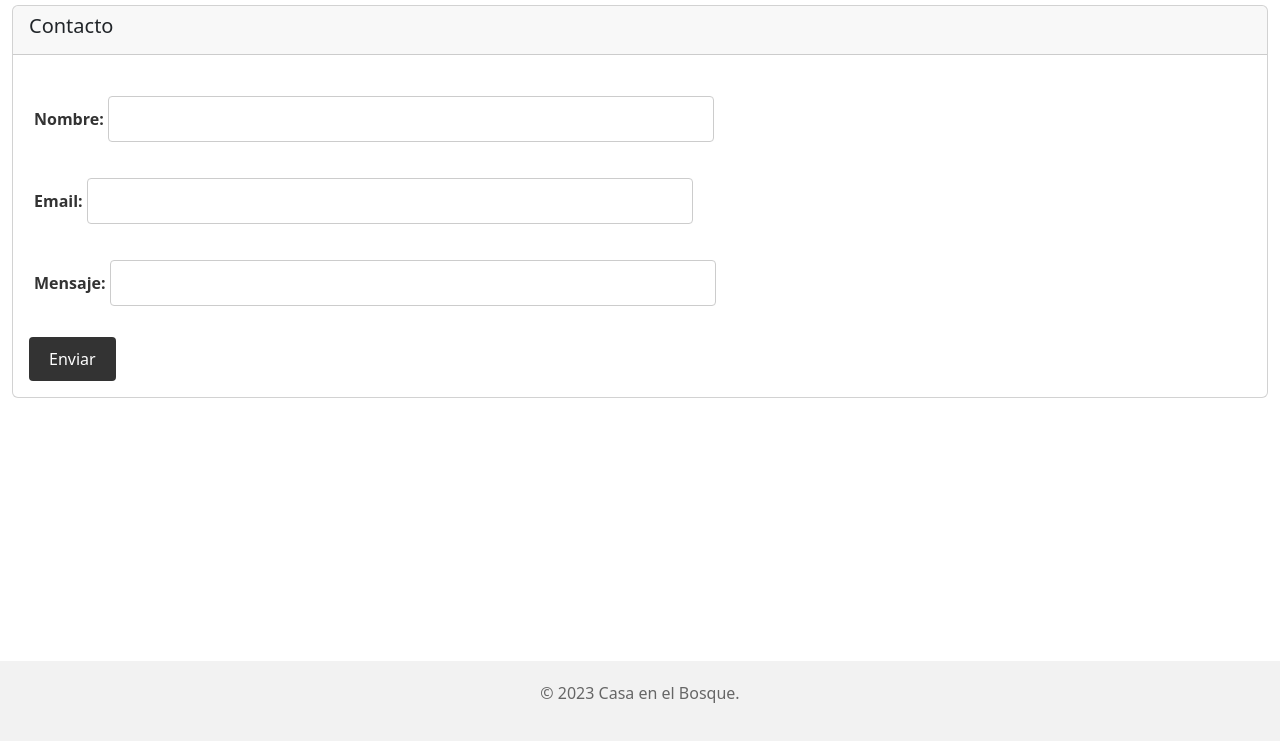
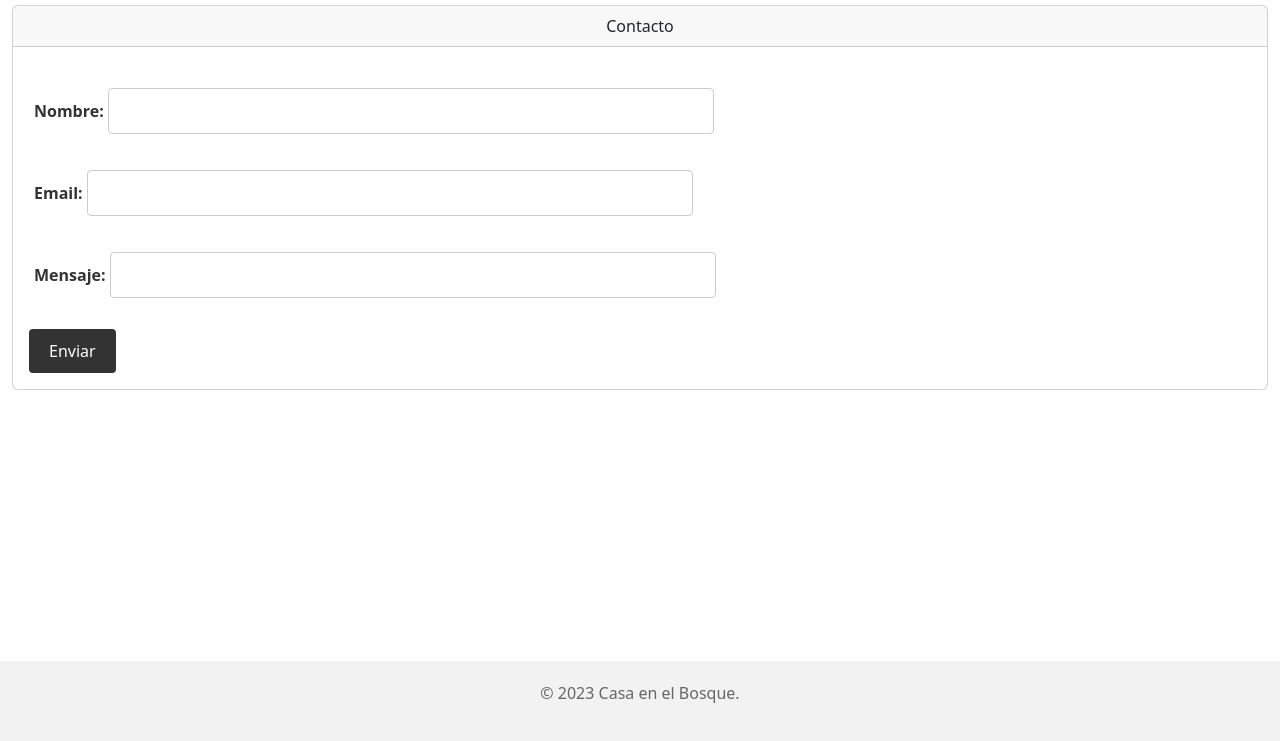
Before and after one commit to mmkippes/casabosque, a plain HTML site: page pages/contacto.html in a window 1280 px wide. Shown: the part 59-800 px from the top of the page. Drawn offline with nearby package versions, Linux system fonts and the light colour scheme.

Commit message:
contact form bootstrap

```diff
--- a/pages/contacto.html
+++ b/pages/contacto.html
@@ -46,11 +46,7 @@
     <main>
         <div class="container-fluid">
             <div class="card">
-                <div class="card-header">
-                    <h5>
-                        <div class="card-title">Contacto</div>
-                    </h5>
-                </div>
+                <div class="card-header text-center">Contacto</div>
                 <div class="card-body">
                     <form>
                         <div class="contactFormDiv mb-3">
@@ -63,12 +59,13 @@
                         </div>
                         <div class="contactFormDiv mb-3">
                             <label for="mensaje" class="form-label">Mensaje:</label>
-                            <input type="text" for="mensaje" id="mensaje" name="mensaje" required></input>
+                            <input type="text" id="mensaje" name="mensaje" required></input>
                         </div>
                         <input type="submit" id="enviar" value="Enviar">
                     </form>
                 </div>
             </div>
+        </div>
     </main>
 
     <footer>
```
